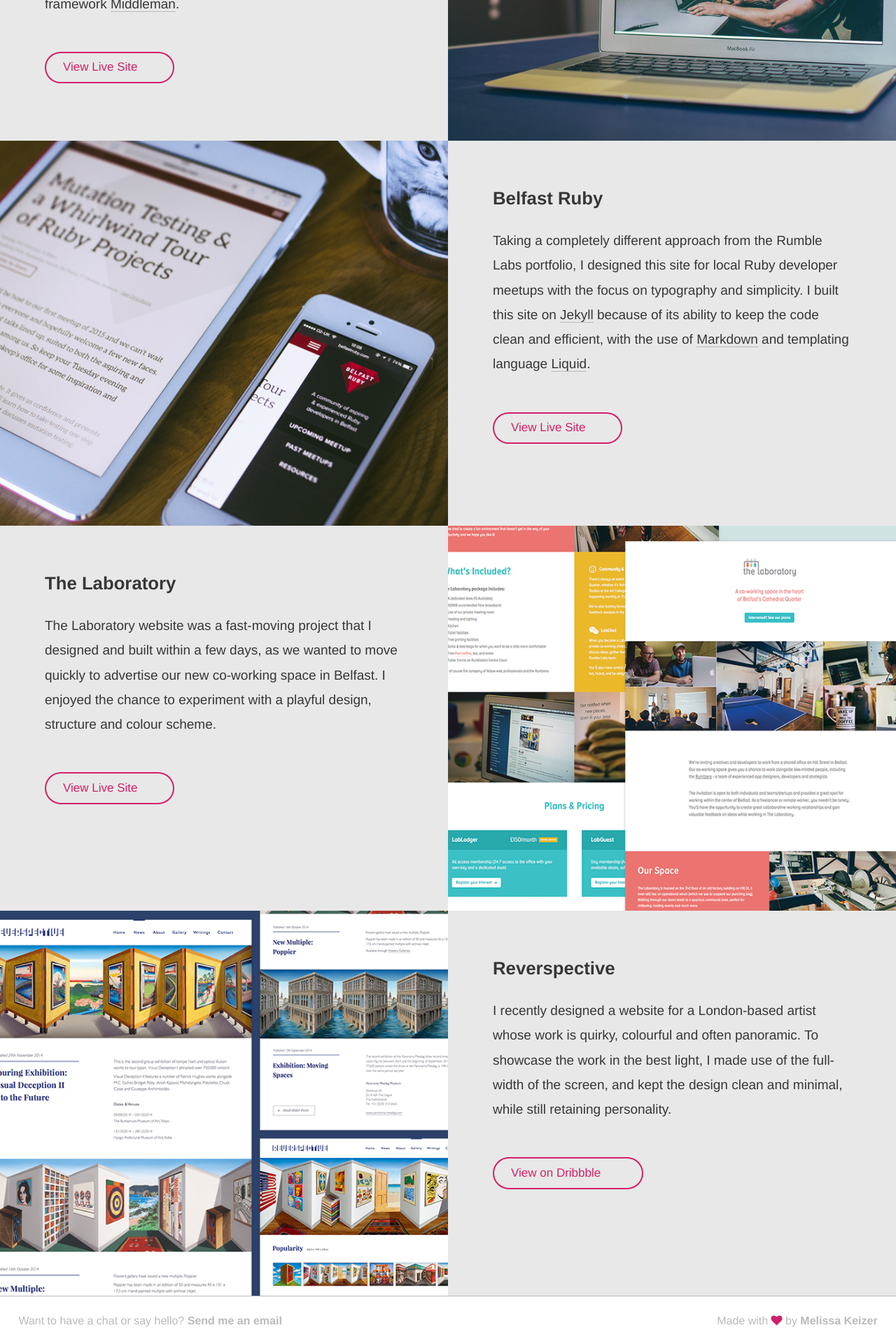
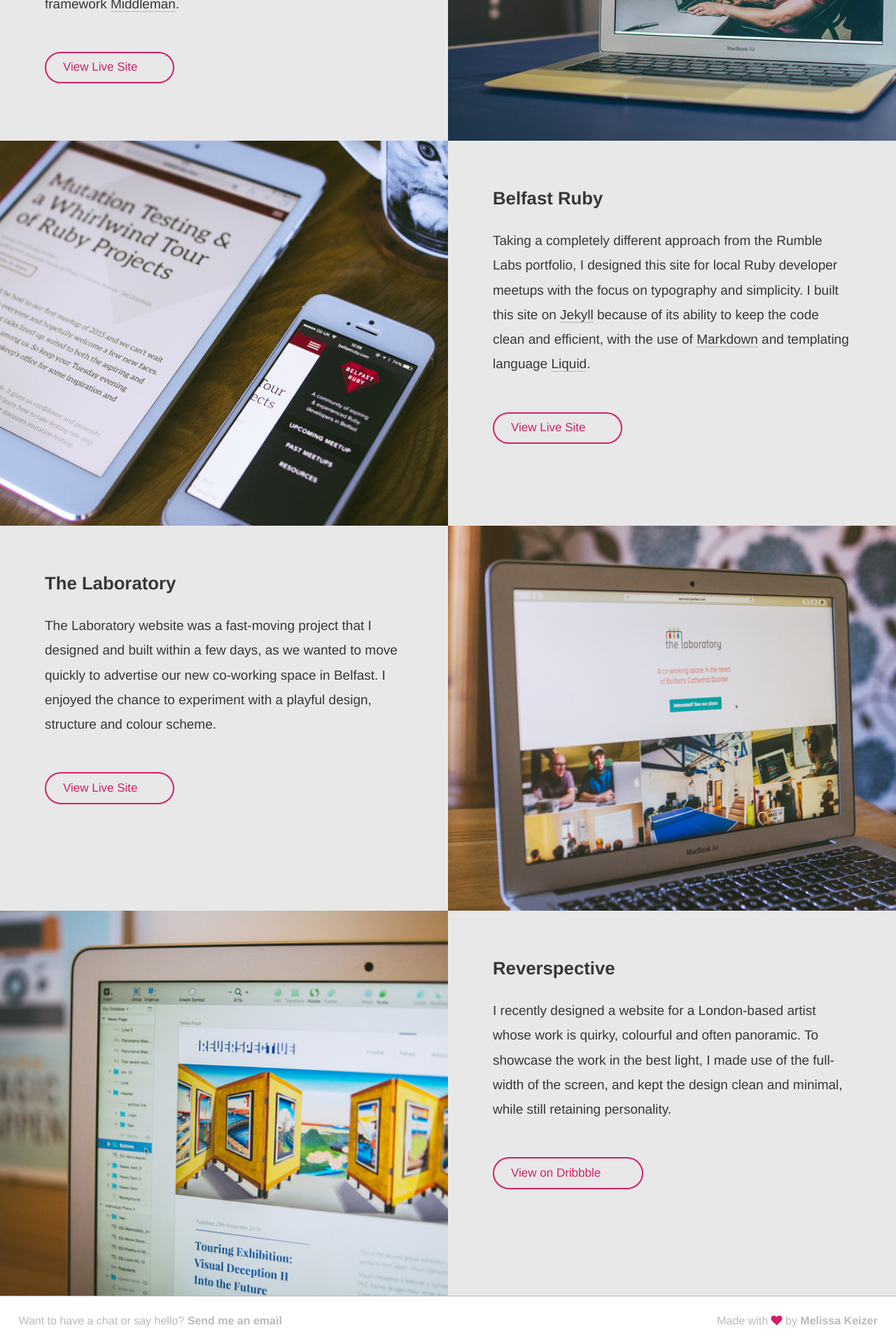
Before and after one commit to melissakeizer/melissakeizer.com, a Jekyll site: the page built from eyekiller/index.markdown, in a window 1280 px wide. Shown: the part 2196-4116 px from the top of the page at 70% size. Built offline with Jekyll 4.4.1, drawn with Linux system fonts in a browser that asks for light colours; nearby versions of some CDN libraries.

Commit message:
updating work photos

```diff
--- a/_sass/themes/_eyekiller.scss
+++ b/_sass/themes/_eyekiller.scss
@@ -100,11 +100,11 @@ ul.work-grid li.rumble-labs{
 }
 
 ul.work-grid li.the-laboratory{
-  background-image: url("../img/work/the-laboratory.png");
+  background-image: url("../img/work/the-laboratory.jpg");
 }
 
 ul.work-grid li.reverspective{
-  background-image: url("../img/work/reverspective.png");
+  background-image: url("../img/work/reverspective-sketch.jpg");
 }
 
 
--- a/js/all.js
+++ b/js/all.js
@@ -17,7 +17,7 @@ $(document).ready(function() {
   $('ul.home-grid li.flickr').css({'background-image': 'url(img/photography-array/' + images[Math.floor(Math.random() * images.length)] + ')'});
 
   // Randomising the background image set for the flickr div
-  var shots = ['belfast-ruby.jpg', 'belfast-ruby-macbook.jpg'];
+  var shots = ['belfast-ruby-macbook.jpg', 'reverspective.jpg', 'the-laboratory.jpg', 'belfast-ruby.jpg'];
   $('ul.home-grid li.dribbble').css({'background-image': 'url(img/dribbble-shots/' + shots[Math.floor(Math.random() * shots.length)] + ')'});
 
 });
```
Also changed, not shown: img/dribbble-shots/reverspective.jpg (added), img/dribbble-shots/the-laboratory.jpg (added), img/work/reverspective-sketch.jpg (added), img/work/the-laboratory.jpg (added), 7 other files.
